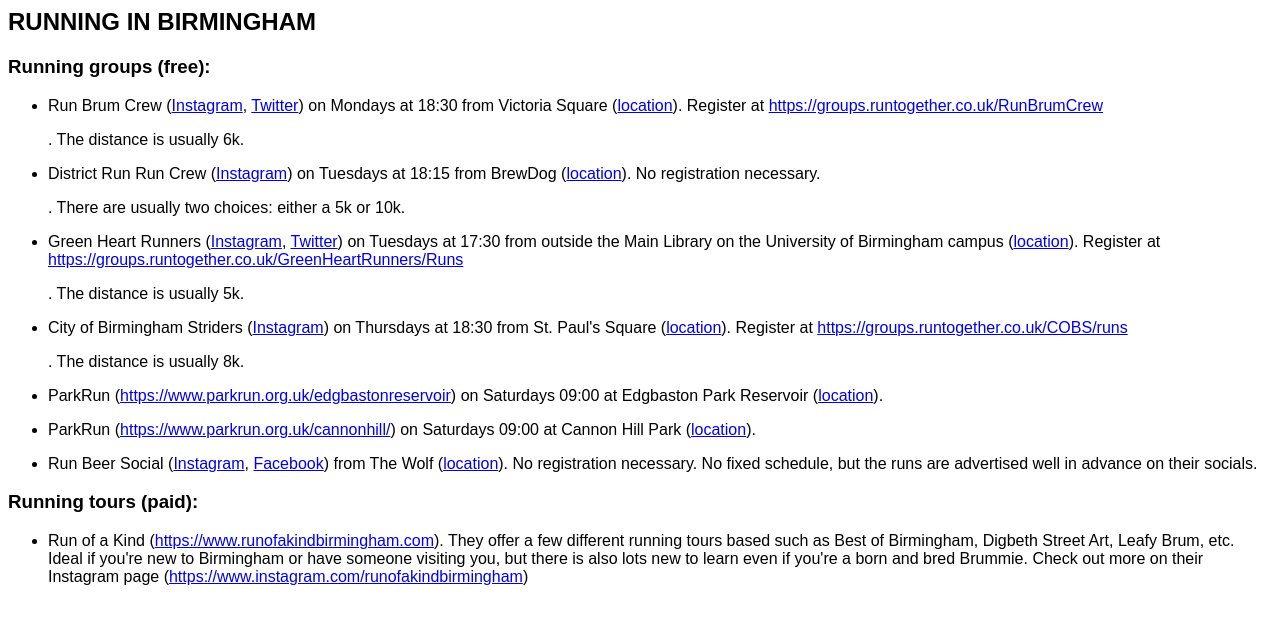
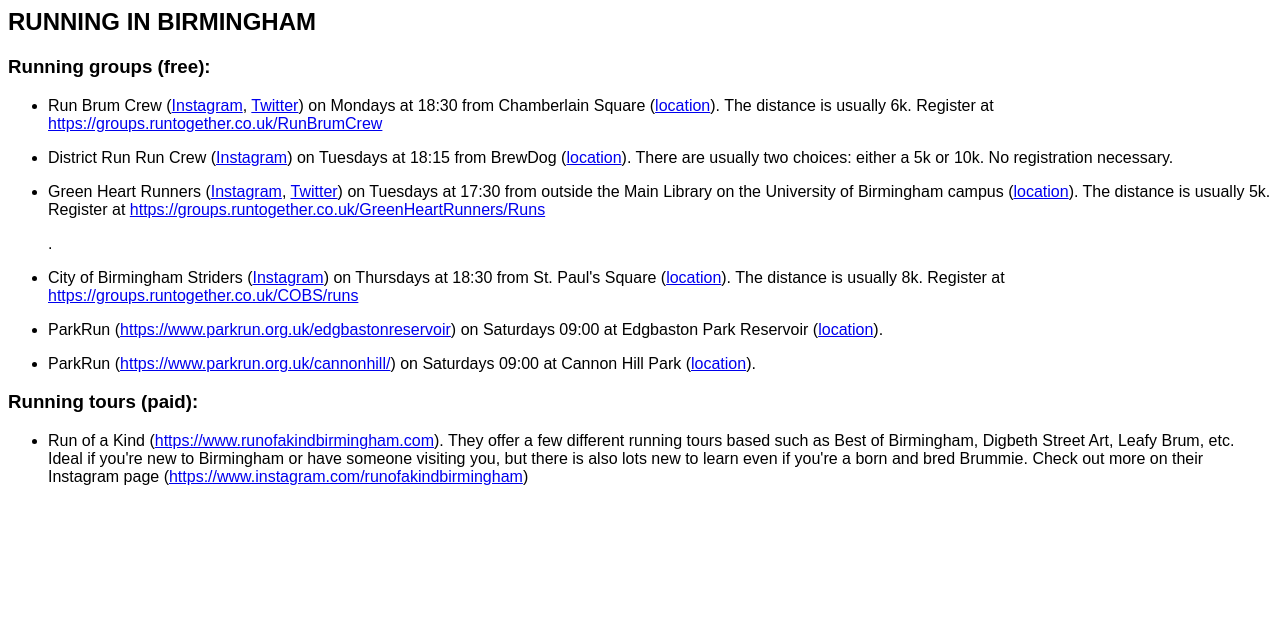
Before and after one commit to rajeshchitnis/rajeshchitnis.github.io, a Jekyll site: the page running.html, which Jekyll copies as it is, in a window 1280 px wide. Shown: the top 624 px of the page. Built offline with Jekyll 4.4.1, drawn with Linux system fonts in a browser that asks for light colours.

Commit message:
Update running.html

```diff
--- a/running.html
+++ b/running.html
@@ -88,20 +88,20 @@
 </p>
 <ul>
 
-<li><p> Run Brum Crew (<a href="https://www.instagram.com/runbrumcrew/">Instagram</a>, <a href="https://twitter.com/RunBrumCrew"> Twitter</a>) on Mondays at 18:30 from Victoria Square (<a href="https://goo.gl/maps/MJqsRDA8Mufbihx76">location</a>). Register at <a href="https://groups.runtogether.co.uk/RunBrumCrew">https://groups.runtogether.co.uk/RunBrumCrew</a> </p></li>. The distance is usually 6k.
+<li><p> Run Brum Crew (<a href="https://www.instagram.com/runbrumcrew/">Instagram</a>, <a href="https://twitter.com/RunBrumCrew"> Twitter</a>) on Mondays at 18:30 from Chamberlain Square (<a href="https://goo.gl/maps/MJqsRDA8Mufbihx76">location</a>). The distance is usually 6k. Register at <a href="https://groups.runtogether.co.uk/RunBrumCrew">https://groups.runtogether.co.uk/RunBrumCrew</a> </p></li>
 
-<li><p> District Run Run Crew (<a href="https://www.instagram.com/districtrunruncrew/">Instagram</a>) on Tuesdays at 18:15 from BrewDog (<a href="https://goo.gl/maps/CQwn2YGfUPC5f4PX6">location</a>). No registration necessary. </p></li>. There are usually two choices: either a 5k or 10k.
+<li><p> District Run Run Crew (<a href="https://www.instagram.com/districtrunruncrew/">Instagram</a>) on Tuesdays at 18:15 from BrewDog (<a href="https://goo.gl/maps/CQwn2YGfUPC5f4PX6">location</a>). There are usually two choices: either a 5k or 10k. No registration necessary. </p></li>
 
-<li><p> Green Heart Runners (<a href="https://www.instagram.com/green_heart_runners/">Instagram</a>, <a href="https://twitter.com/heart_runners"> Twitter</a>) on Tuesdays at 17:30 from outside the Main Library on the University of Birmingham campus (<a href="https://goo.gl/maps/8tzM46PmD3kKddZV8">location</a>). Register at <a href="https://groups.runtogether.co.uk/GreenHeartRunners/Runs">https://groups.runtogether.co.uk/GreenHeartRunners/Runs</a> </p></li>. The distance is usually 5k.
+<li><p> Green Heart Runners (<a href="https://www.instagram.com/green_heart_runners/">Instagram</a>, <a href="https://twitter.com/heart_runners"> Twitter</a>) on Tuesdays at 17:30 from outside the Main Library on the University of Birmingham campus (<a href="https://goo.gl/maps/8tzM46PmD3kKddZV8">location</a>). The distance is usually 5k. Register at <a href="https://groups.runtogether.co.uk/GreenHeartRunners/Runs">https://groups.runtogether.co.uk/GreenHeartRunners/Runs</a> </p></li>.
 
-<li><p> City of Birmingham Striders  (<a href="https://www.instagram.com/cobsrc/">Instagram</a>) on Thursdays at 18:30 from St. Paul's Square (<a href="https://goo.gl/maps/nKPhNGgtqQd6fDWs7">location</a>). Register at <a href="https://groups.runtogether.co.uk/COBS/runs">https://groups.runtogether.co.uk/COBS/runs</a> </p></li>. The distance is usually 8k.
+<li><p> City of Birmingham Striders  (<a href="https://www.instagram.com/cobsrc/">Instagram</a>) on Thursdays at 18:30 from St. Paul's Square (<a href="https://goo.gl/maps/nKPhNGgtqQd6fDWs7">location</a>). The distance is usually 8k. Register at <a href="https://groups.runtogether.co.uk/COBS/runs">https://groups.runtogether.co.uk/COBS/runs</a> </p></li>
 
 <li><p> ParkRun (<a href="https://www.parkrun.org.uk/edgbastonreservoir/">https://www.parkrun.org.uk/edgbastonreservoir</a>) on Saturdays 09:00 at Edgbaston Park Reservoir (<a href="https://goo.gl/maps/quU37LptGfxEcTA39">location</a>).</p></li>
 
 <li><p> ParkRun (<a href="https://www.parkrun.org.uk/cannonhill/">https://www.parkrun.org.uk/cannonhill/</a>) on Saturdays 09:00 at Cannon Hill Park (<a href="https://goo.gl/maps/nT1km2K9gNufU6t77">location</a>).
 </p></li>
 
-<li><p> Run Beer Social (<a href="https://www.instagram.com/run.beer.social/">Instagram</a>, <a href="https://www.facebook.com/Run.Beer.Social"> Facebook</a>) from The Wolf (<a href="https://g.page/TheWolfBirmingham?share">location</a>). No registration necessary. No fixed schedule, but the runs are advertised well in advance on their socials. </p></li>
+
 
 </ul>
 
```
